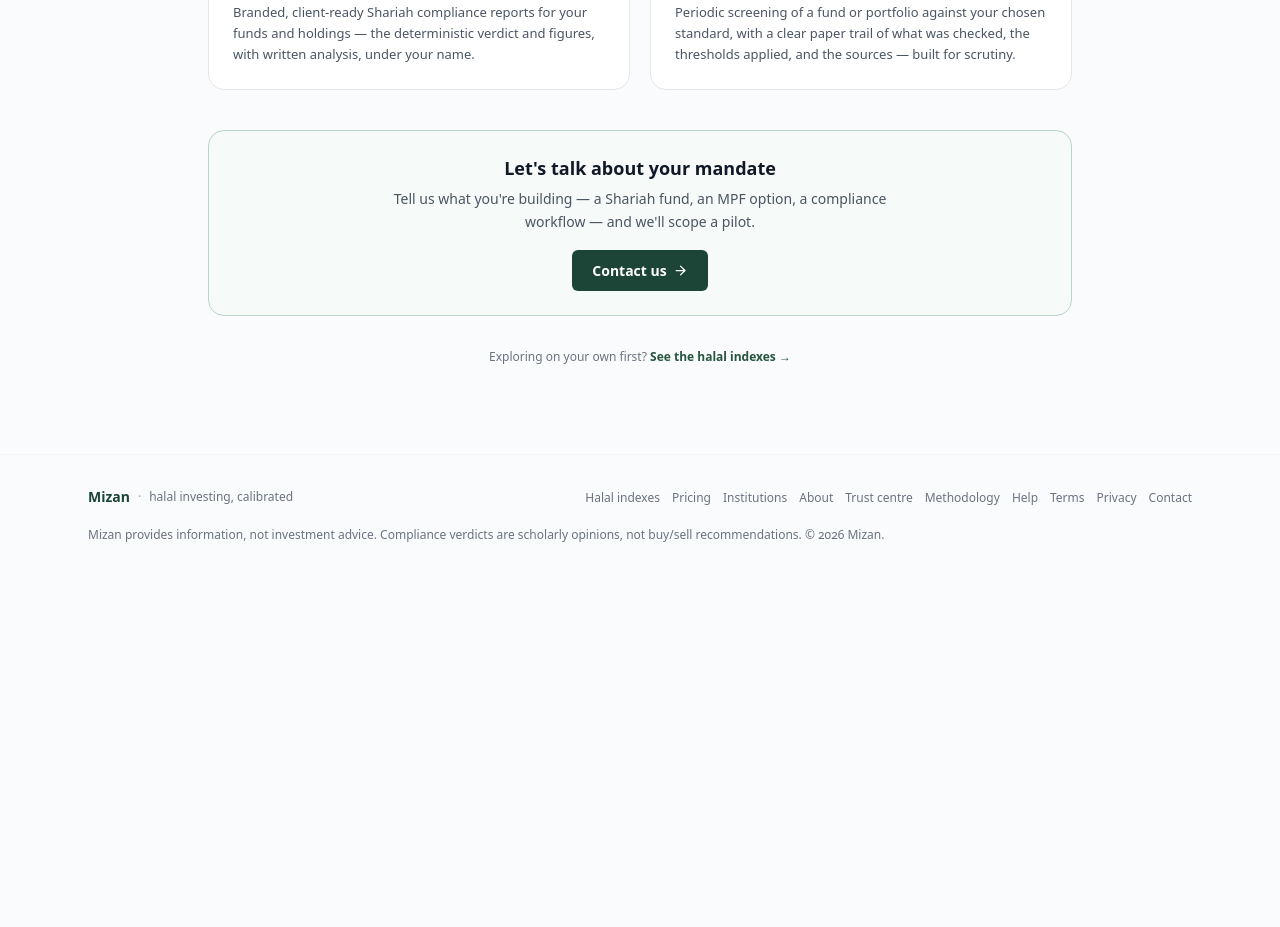
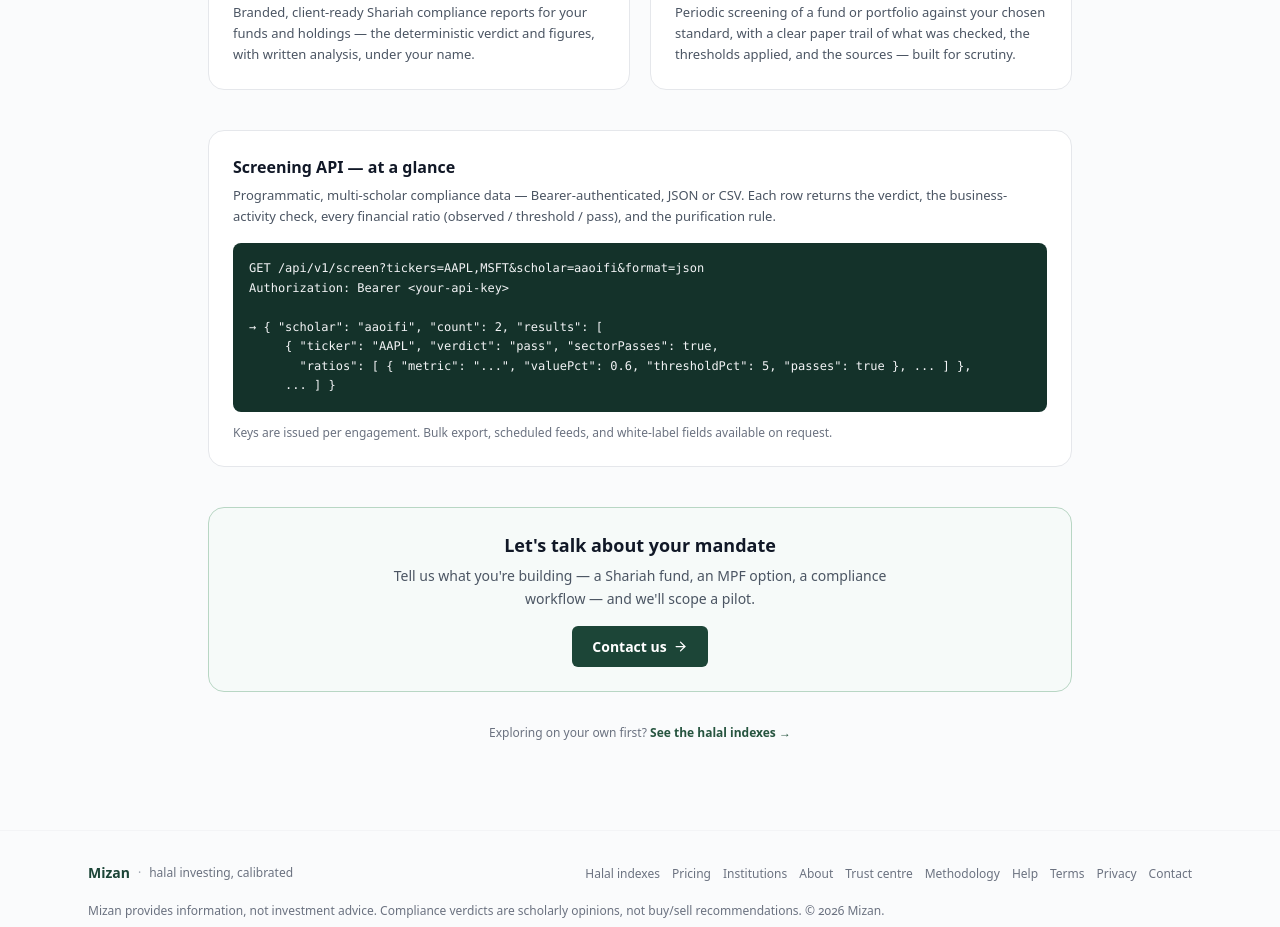
Before and after one commit to GordonLouie/mizan, a Next.js app: page /institutions in a window 1280 px wide. Shown: the part 800-1727 px from the top of the page. Before the commit the page ends 1379 px from the top, so only its background shows below. Built offline with nearby package versions, Linux system fonts and the light colour scheme; no server answers.

Commit message:
Hardening: SEO metadata for client pages, /account noindex, institutional API spec, error-state sweep

```diff
--- /dev/null
+++ b/src/app/account/layout.tsx
@@ -0,0 +1,11 @@
+import type { Metadata } from "next";
+
+// Private page — keep it out of search results.
+export const metadata: Metadata = {
+  title: "Account — Mizan",
+  robots: { index: false, follow: false },
+};
+
+export default function AccountLayout({ children }: { children: React.ReactNode }) {
+  return children;
+}
--- /dev/null
+++ b/src/app/indexes/build/layout.tsx
@@ -0,0 +1,12 @@
+import type { Metadata } from "next";
+
+export const metadata: Metadata = {
+  title: "Build your own halal index — Mizan",
+  description:
+    "Construct a custom halal stock index: choose a scholarly standard, a theme, and a size, and get a real point-in-time backtest with risk/reward (Sharpe, volatility, drawdown, beta) vs the S&P 500.",
+  alternates: { canonical: "https://mizaninvesting.com/indexes/build" },
+};
+
+export default function BuildLayout({ children }: { children: React.ReactNode }) {
+  return children;
+}
--- a/src/app/institutions/page.tsx
+++ b/src/app/institutions/page.tsx
@@ -64,6 +64,28 @@ export default function InstitutionsPage() {
         ))}
       </div>
 
+      {/* API at a glance */}
+      <section className="mt-10 rounded-2xl border border-gray-200 bg-white p-6">
+        <h2 className="text-[16px] font-bold text-gray-900" style={{ fontFamily: "var(--font-display)" }}>Screening API — at a glance</h2>
+        <p className="mt-1.5 text-[13px] leading-relaxed text-gray-600">
+          Programmatic, multi-scholar compliance data — Bearer-authenticated, JSON or CSV.
+          Each row returns the verdict, the business-activity check, every financial ratio
+          (observed / threshold / pass), and the purification rule.
+        </p>
+        <pre className="mt-4 overflow-x-auto rounded-lg bg-navy-900 p-4 text-[12px] leading-relaxed text-gray-100">
+{`GET /api/v1/screen?tickers=AAPL,MSFT&scholar=aaoifi&format=json
+Authorization: Bearer <your-api-key>
+
+→ { "scholar": "aaoifi", "count": 2, "results": [
+     { "ticker": "AAPL", "verdict": "pass", "sectorPasses": true,
+       "ratios": [ { "metric": "...", "valuePct": 0.6, "thresholdPct": 5, "passes": true }, ... ] },
+     ... ] }`}
+        </pre>
+        <p className="mt-3 text-[12px] text-gray-500">
+          Keys are issued per engagement. Bulk export, scheduled feeds, and white-label fields available on request.
+        </p>
+      </section>
+
       <div className="mt-10 rounded-2xl border border-navy-200 bg-navy-50/40 p-6 text-center">
         <h2 className="text-[18px] font-bold text-gray-900" style={{ fontFamily: "var(--font-display)" }}>
           Let&apos;s talk about your mandate
--- /dev/null
+++ b/src/app/pricing/layout.tsx
@@ -0,0 +1,12 @@
+import type { Metadata } from "next";
+
+export const metadata: Metadata = {
+  title: "Pricing — Mizan Pro halal investing ($9.99/mo)",
+  description:
+    "Mizan pricing: free multi-scholar halal verdicts forever; Pro ($9.99/mo or $89/yr) unlocks charts, halal index performance, and AI compliance reports; institutional data & white-label.",
+  alternates: { canonical: "https://mizaninvesting.com/pricing" },
+};
+
+export default function PricingLayout({ children }: { children: React.ReactNode }) {
+  return children;
+}
```
